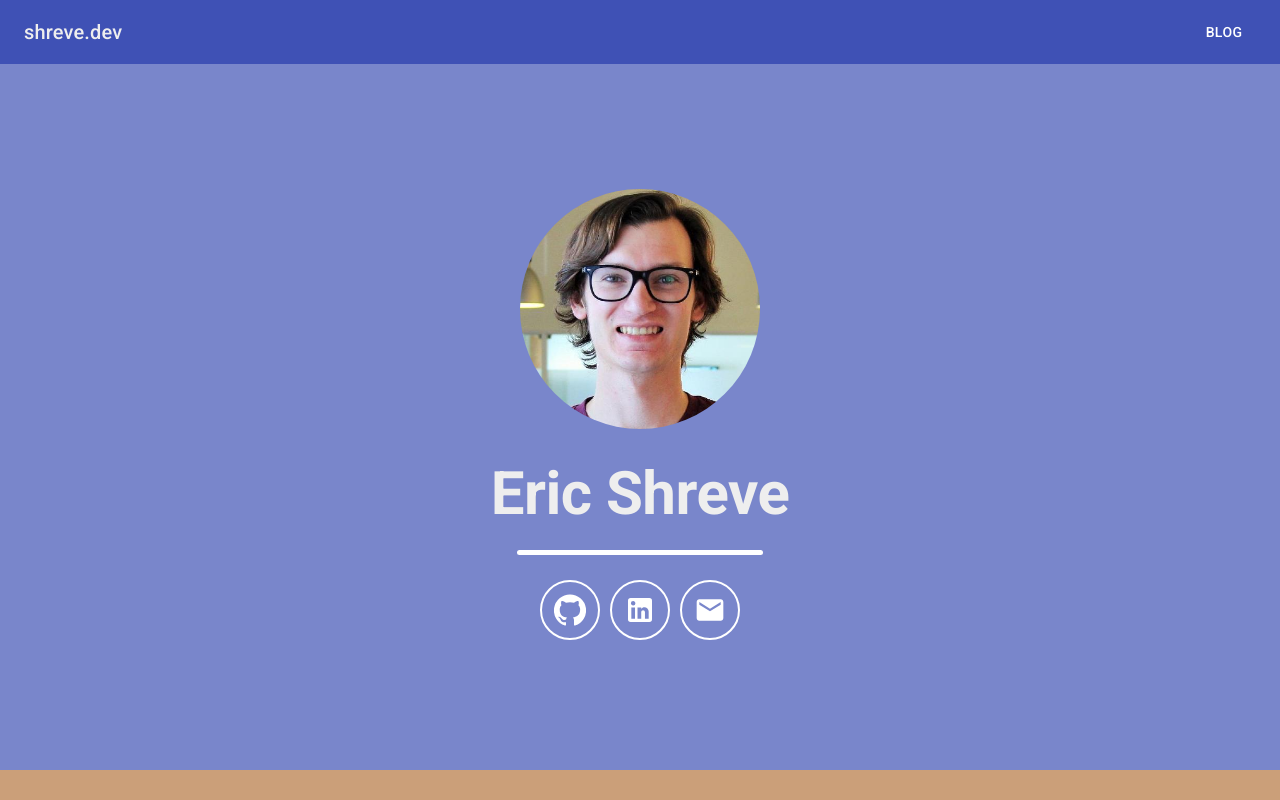
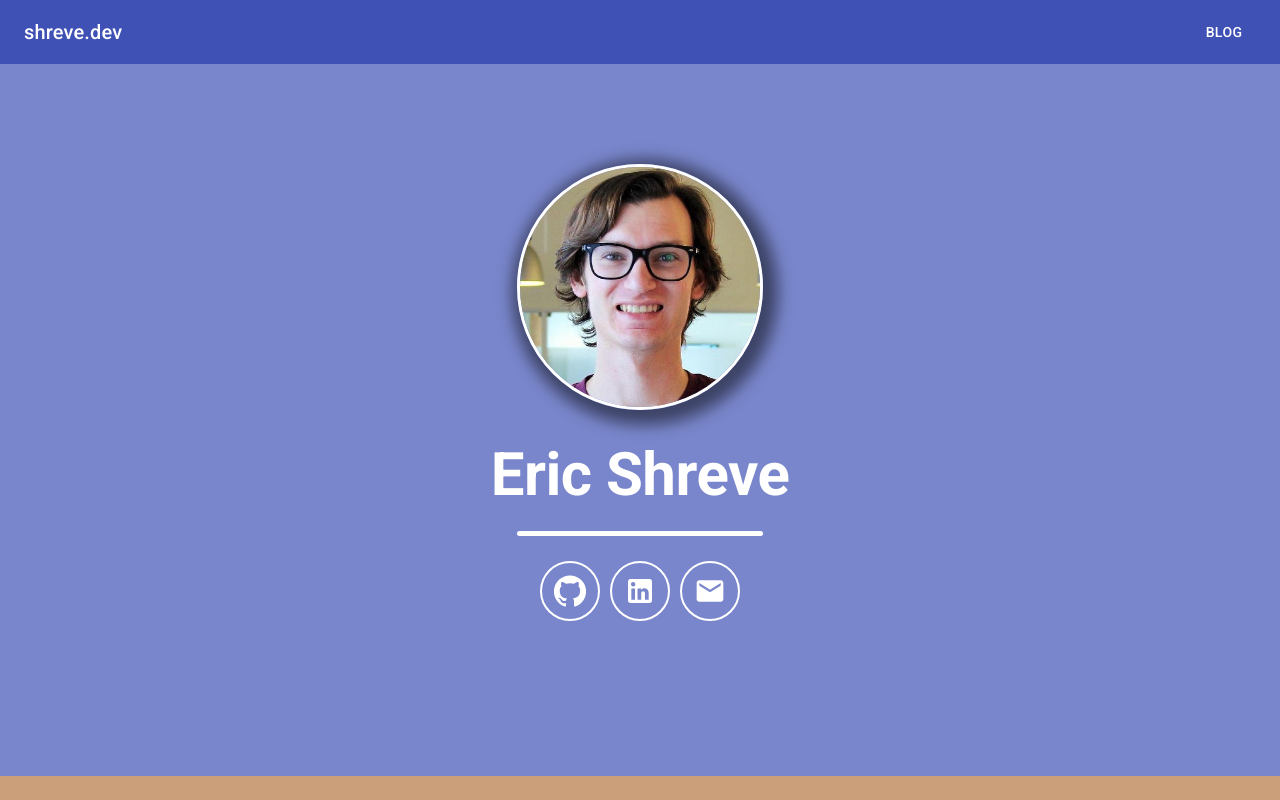
Before and after one commit to ecshreve/portfolio, a React (Create React App) app in the folder client/: page / in a window 1280 px wide. Shown: the top 800 px of the page. Built offline with nearby package versions, Linux system fonts and the light colour scheme.

Commit message:
client: tweak styling

```diff
--- a/client/src/App.tsx
+++ b/client/src/App.tsx
@@ -18,7 +18,7 @@ function App() {
     contrastText: "#fff",
   };
 
-  theme.palette.text.primary = "#eeeeee";
+  theme.palette.text.primary = "#ffffff";
 
   return (
     <ThemeProvider theme={theme}>
--- a/client/src/components/app-bar/TopNavBar.tsx
+++ b/client/src/components/app-bar/TopNavBar.tsx
@@ -23,6 +23,9 @@ const useStyles = makeStyles((theme: Theme) =>
     title: {
       flexGrow: 1,
       textDecoration: "none",
+      "&:hover": {
+        backgroundColor: theme.palette.primary.dark,
+      },
     },
   }),
 );
--- a/client/src/components/blog_card/BlogCard.tsx
+++ b/client/src/components/blog_card/BlogCard.tsx
@@ -10,7 +10,7 @@ const useStyles = makeStyles((theme: Theme) =>
     },
     cardContentContainer: {
       transition: "all .25s linear",
-     " box-shadow": "0px 1px 2px 0px rgba(0,0,0,0.4)",
+      "box-shadow": "0px 1px 2px 0px rgba(0,0,0,0.4)",
       "&:hover": {
         "box-shadow": "10px 10px 29px 0px rgba(0,0,0,0.8)",
       },
--- a/client/src/components/landing/LandingHeader.tsx
+++ b/client/src/components/landing/LandingHeader.tsx
@@ -14,14 +14,17 @@ const useStyles = makeStyles((theme: Theme) =>
     root: {
       flexGrow: 1,
       fontSize: "large",
-      paddingTop: "125px",
-      paddingBottom: "125px",
+      paddingTop: "100px",
+      paddingBottom: "150px",
       backgroundColor: theme.palette.primary.light,
     },
     headshot: {
       marginBottom: "25px",
       borderRadius: "50%",
+      borderColor: "#ffffff",
+      borderStyle: "solid",
       width: "15rem",
+      "box-shadow": "5px 5px 15px 10px rgba(0,0,0,0.5)",
     },
     name: {
       flexGrow: 1,
@@ -40,6 +43,7 @@ const useStyles = makeStyles((theme: Theme) =>
       margin: "5px",
       "&:hover": {
         backgroundColor: theme.palette.primary.dark,
+        "box-shadow": "10px 10px 29px 0px rgba(0,0,0,0.8)",
       },
     },
   }),
```
